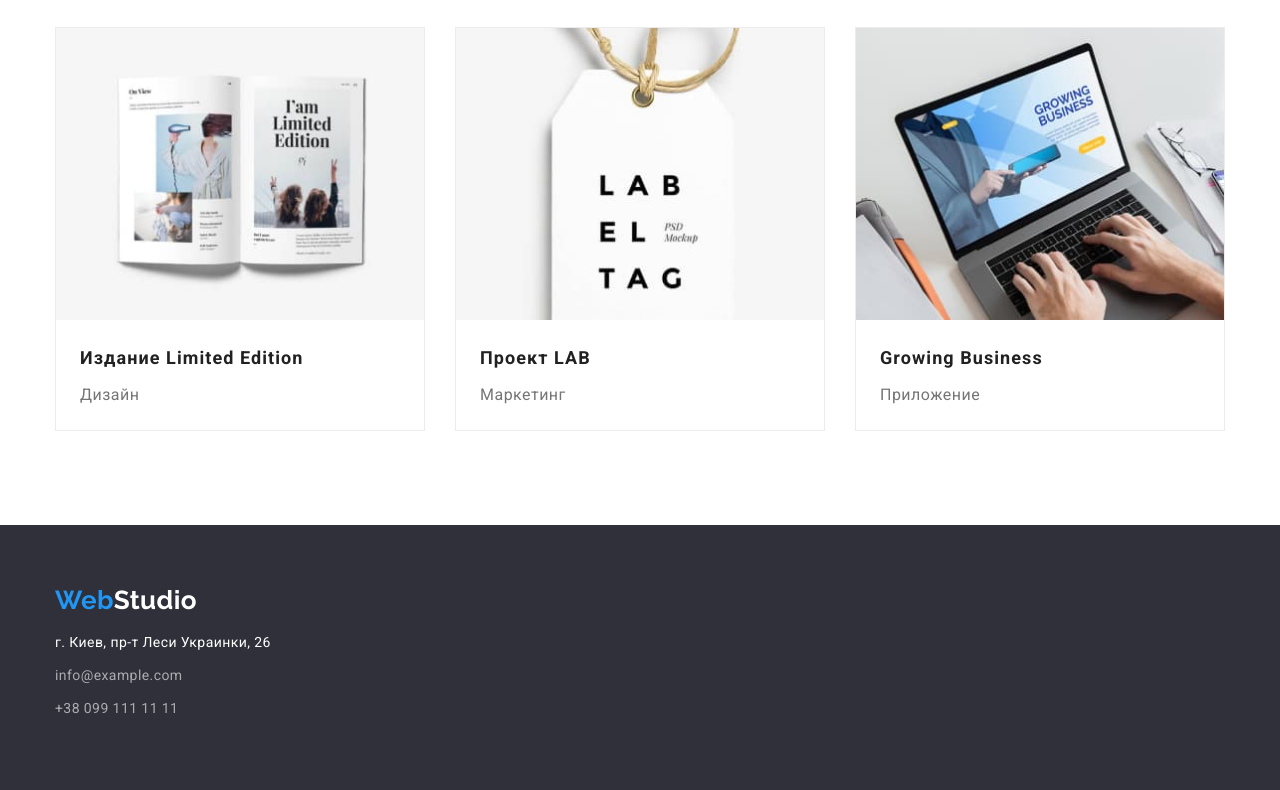
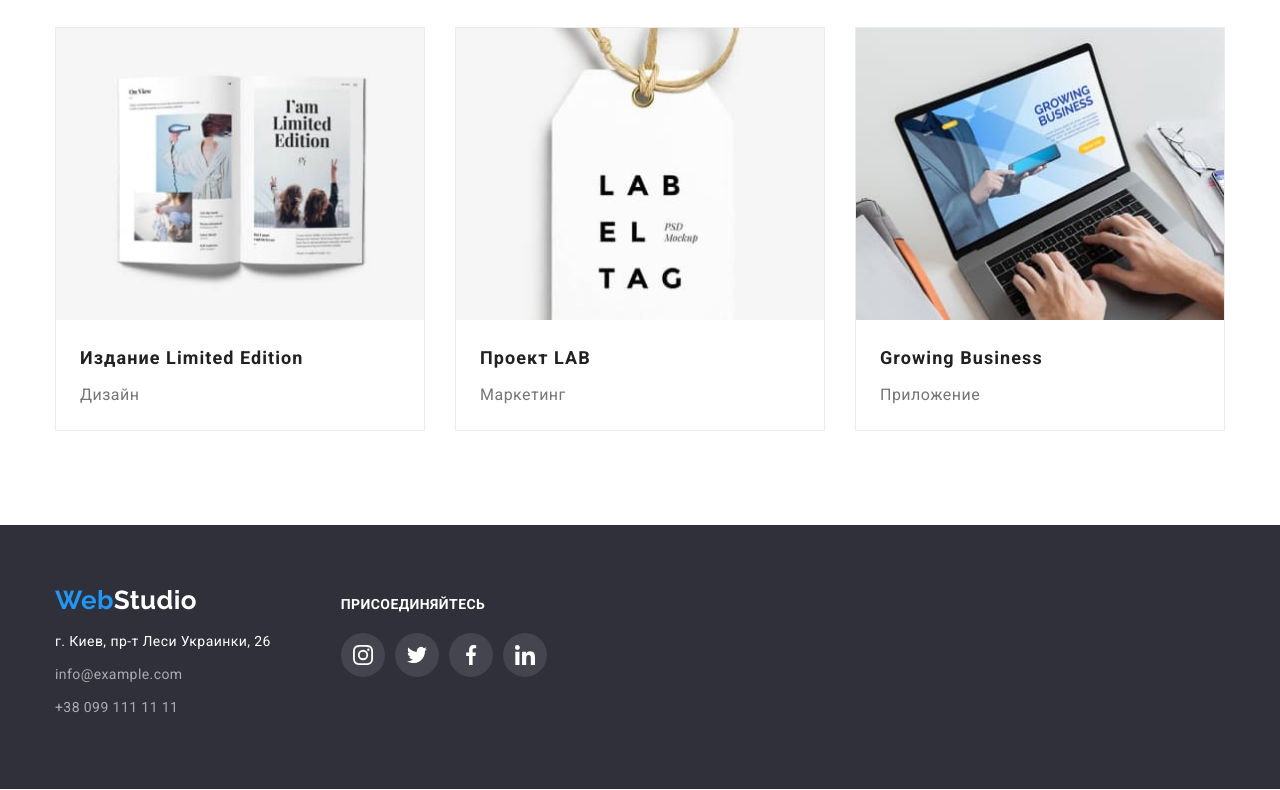
Before and after one commit to Khrystyna-Mia/goit-markup-hw-04, a plain HTML site: page portfolio.html in a window 1280 px wide. Shown: the part 1146-1936 px from the top of the page. Drawn offline with nearby package versions, Linux system fonts and the light colour scheme.

Commit message:
Правка футера

```diff
--- a/css/styles.css
+++ b/css/styles.css
@@ -149,13 +149,11 @@ img {
 /* Hero */
 .hero {
   background-color: var(--secondary-color);
-  text-align: center;
-  margin-top: 0;
-
   max-width: 1600px;
   height: 600px;
-  margin-left: 0;
-  margin-right: 0;
+  text-align: center;
+  margin: 0 auto;
+  padding: 200px 0px;
   background-image: linear-gradient(to right, rgba(47, 48, 58, 0.4), rgba(47, 48, 58, 0.4)),
     url(../images/bg.img.jpg);
   background-size: cover;
@@ -173,7 +171,6 @@ img {
 
   margin-top: 0;
   margin-bottom: 30px;
-  padding-top: 200px;
 }
 
 /* Button */
@@ -487,21 +484,24 @@ img {
   padding: 60px 0;
 }
 
-.container .footer {
-  display: flex;
-  flex-wrap: wrap;
-}
-
-.contact {
-  display: inline-block;
-}
-
 .logo-footer {
   color: var(--white-color);
   font-family: Raleway, sans-serif;
   font-weight: 700;
   font-size: 26px;
   line-height: 1.19;
+  text-decoration: none;
+  display: block;
+}
+
+.container.footer {
+  display: flex;
+  flex-wrap: wrap;
+}
+
+.footer-social {
+  margin-top: 12px;
+  margin-left: 70px;
 }
 
 .contacts-footer {
@@ -541,18 +541,24 @@ img {
   line-height: 1.14;
   letter-spacing: 0.03em;
   text-transform: uppercase;
-
-  display: inline-block;
+  margin-top: 0;
   margin-bottom: 20px;
 }
 
-.join-item {
-  display: inline-block;
+.join {
+  display: flex;
+  flex-wrap: wrap;
+  justify-content: center;
+  margin: 0;
+  padding: 0;
+}
+
+.join .join-item:not(:last-child) {
+  margin-right: 10px;
 }
 
 .join-icon {
   border-radius: 50%;
-  margin-right: 10px;
   fill: #ffffff;
   background: rgba(255, 255, 255, 0.1);
 }
--- a/portfolio.html
+++ b/portfolio.html
@@ -184,7 +184,8 @@
 
     <!-- Подвал-->
     <footer class="page-footer">
-        <div class="container">
+        <div class="container footer">
+        <div class="contact">
         <a class="logo-footer" href="./index.html" lang="en"><span class="web">Web</span>Studio</a>
 
         <address>
@@ -205,6 +206,45 @@
             </ul>
         </address>
         </div>
+
+        <div class="footer-social">
+            <p class="join-title">присоединяйтесь</p>
+            <ul class="join">
+                <li class="join-item">
+                    <a class="join-link" href="">
+                        <svg class="join-icon" width="44" height="44">
+                            <use width="20" height="20" x="12" y="12" href="./images/sprite.svg#instagram"></use>
+                        </svg>
+                    </a>
+                </li>
+
+                <li class="join-item">
+                    <a class="join-link" href="">
+                        <svg class="join-icon" width="44" height="44">
+                            <use width="20" height="20" x="12" y="12" href="./images/sprite.svg#twitter"></use>
+                        </svg>
+                    </a>
+                </li>
+
+                <li class="join-item">
+                    <a class="join-link" href="">
+                        <svg class="join-icon" width="44" height="44">
+                            <use width="20" height="20" x="12" y="12" href="./images/sprite.svg#facebook"></use>
+                        </svg>
+                    </a>
+                </li>
+
+                <li class="join-item">
+                    <a class="join-link" href="">
+                        <svg class="join-icon" width="44" height="44">
+                            <use width="20" height="20" x="12" y="12" href="./images/sprite.svg#linkedin"></use>
+                        </svg>
+                    </a>
+                </li>
+            </ul>
+        </div>
+
+        </div>
     </footer>
 
 </body>
```
